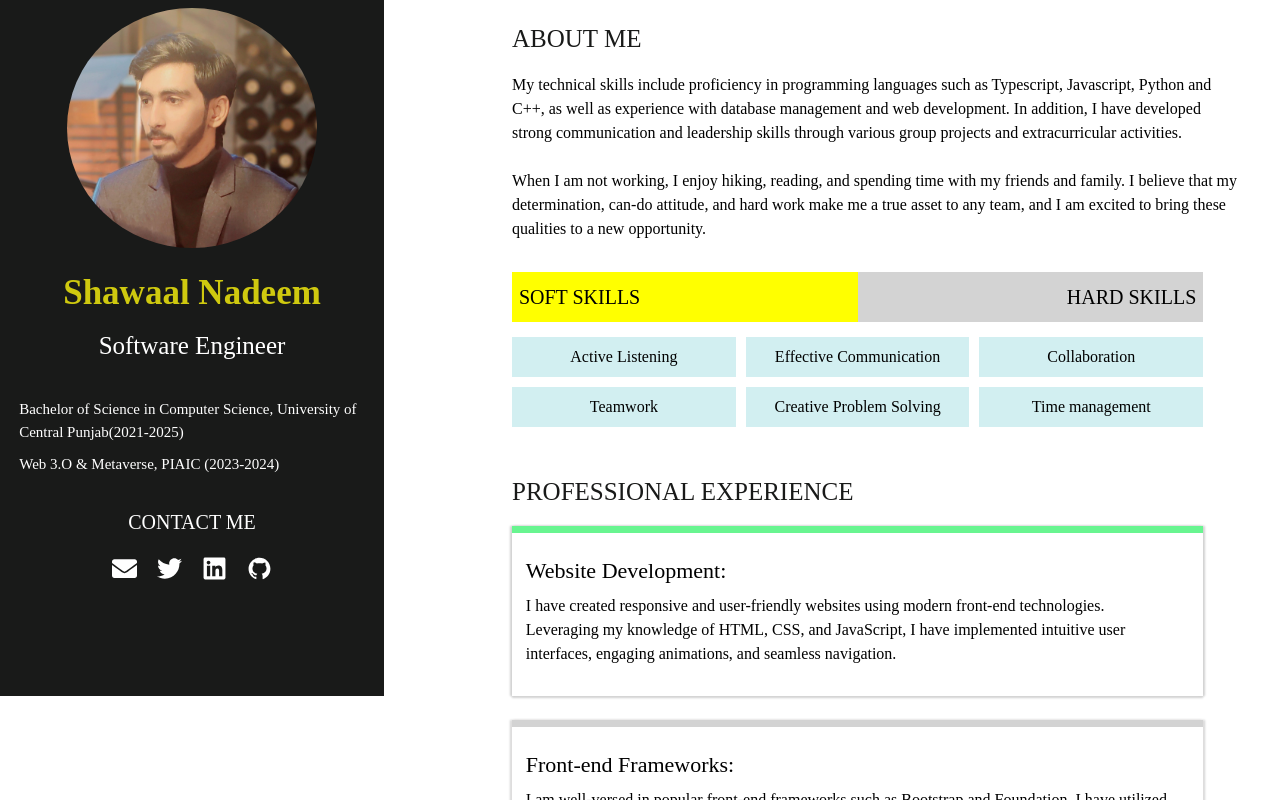
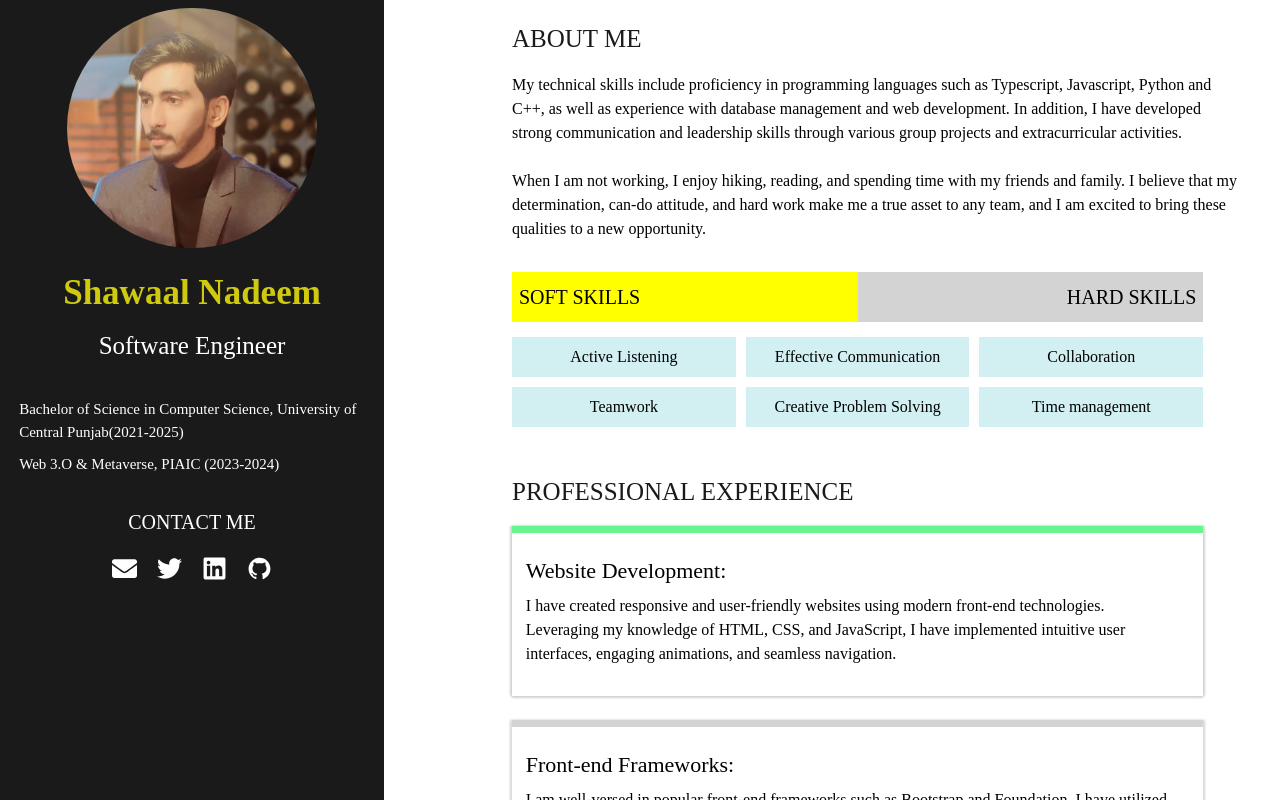
Before and after one commit to Shawaal-Nadeem/Resume-in-Next-JS, a Next.js app: page / in a window 1280 px wide. Shown: the top 800 px of the page. Built offline with nearby package versions, Linux system fonts and the light colour scheme.

Commit message:
responsiveness complete

```diff
--- a/src/app/globals.css
+++ b/src/app/globals.css
@@ -219,3 +219,38 @@ margin-bottom: 1%;
   text-align: center;
 }
 }
+@media screen and (max-width:520px)
+{
+  .about-section
+  {
+    margin-top: 8%;
+    margin-bottom: 10%;
+  }
+  .overlap .icons
+{
+  margin-bottom: 10%;
+}
+.about-section .card,.about-section .firstCard
+{
+  height: 200px;
+}
+
+}
+@media screen and (max-width:400px)
+{
+  .about-section
+  {
+    margin-bottom: 15%;
+  }
+  .about-section .card,.about-section .firstCard
+{
+  height: 250px;
+}
+}
+@media screen and (min-height:760px)
+{
+.overlap .icons
+{
+  margin-bottom: 2000px;
+}
+}
--- a/src/app/page.tsx
+++ b/src/app/page.tsx
@@ -72,7 +72,6 @@ export default function Home() {
 </div>
 </div>
 </div>
-
    </div>
   )
 }
```
